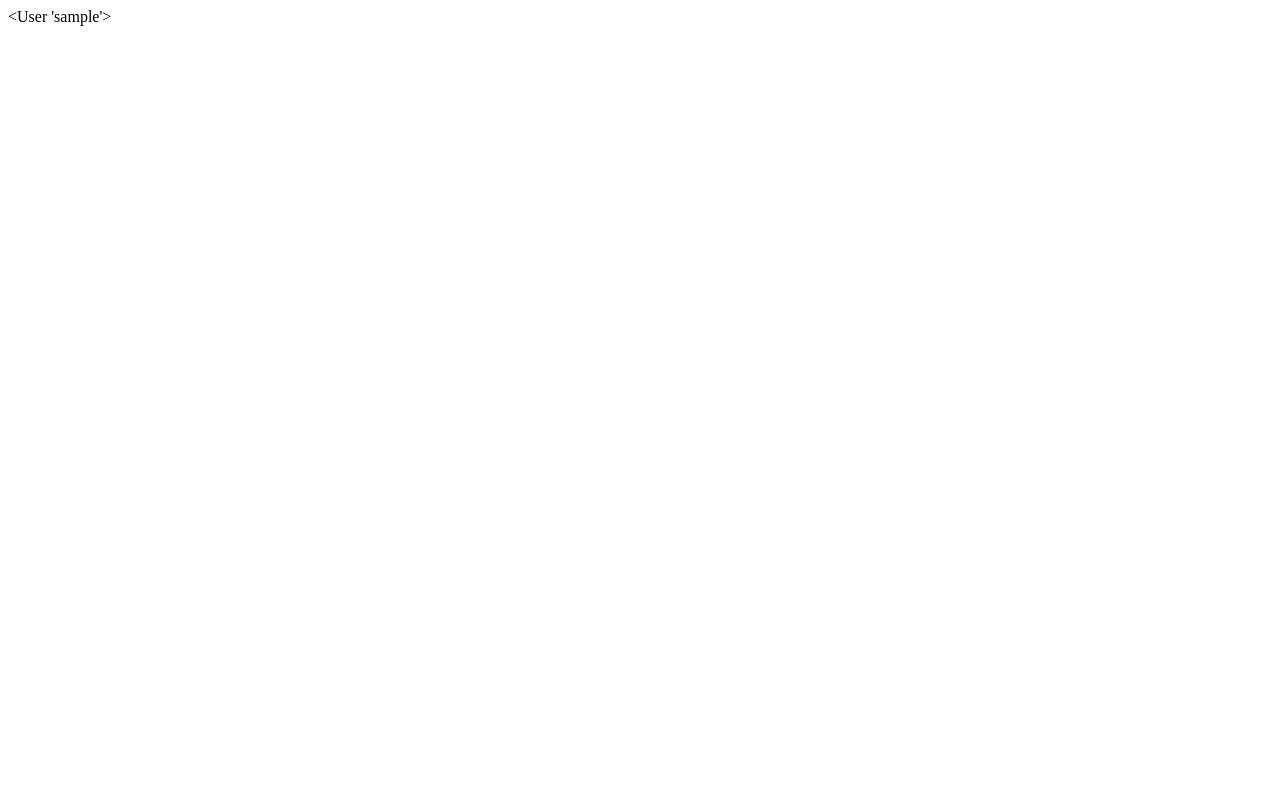
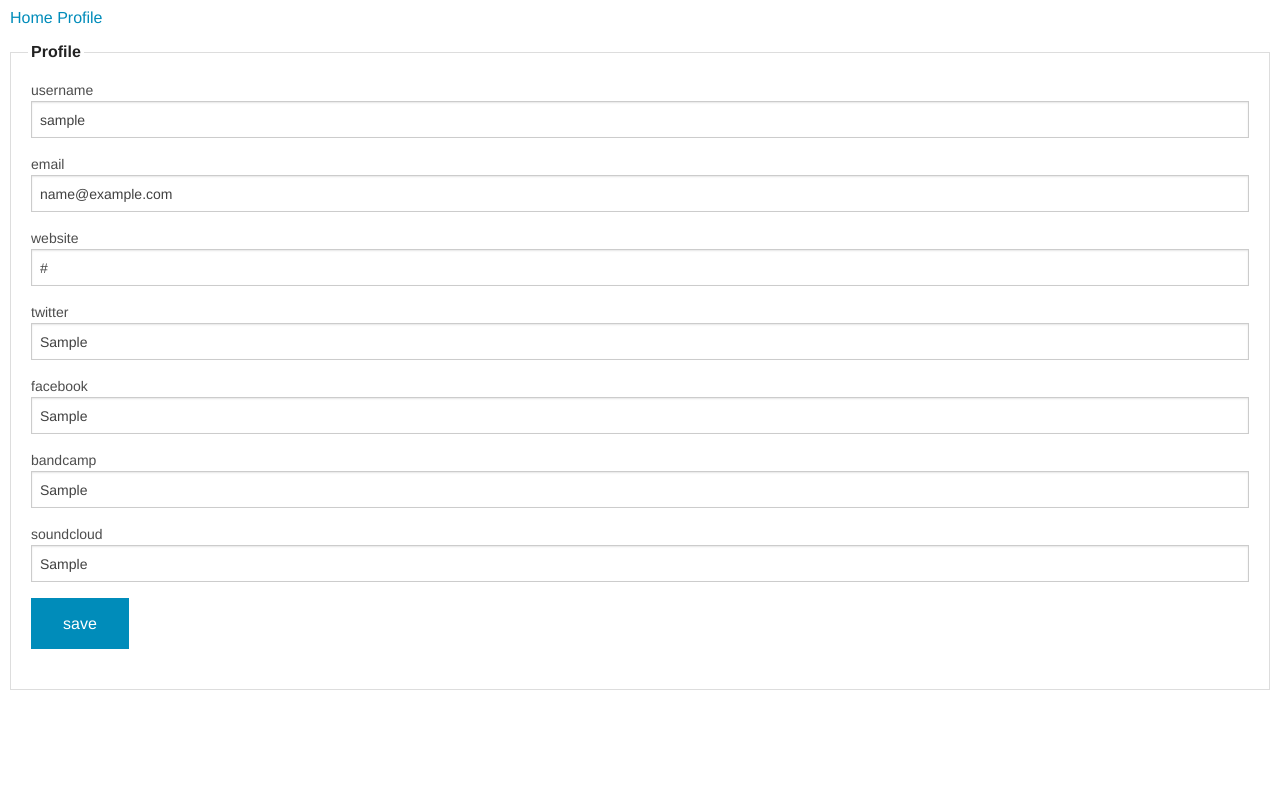
Before and after one commit to hecanjog/dronelife.org, a Flask app: a page that uses src/dronelife/templates/profile.html in a window 1280 px wide. Before the commit the page is almost empty. Run offline with Flask 2, Linux system fonts and the light colour scheme; tables that the repository leaves empty hold one stand-in row (values such as "Sample post"); some web fonts are replaced.

Commit message:
adding a bit of profile stuff

```diff
--- a/src/dronelife/controller.py
+++ b/src/dronelife/controller.py
@@ -30,6 +30,16 @@ class NewReplyForm(Form):
     post_id = HiddenField('post_id', validators=[DataRequired()])
     content = TextAreaField('content', validators=[DataRequired()])
 
+class ProfileForm(Form):
+    username = TextField('username', validators=[DataRequired()])
+    email = TextField('email', validators=[DataRequired()])
+    website = TextField('website', validators=[DataRequired()])
+    twitter = TextField('twitter', validators=[DataRequired()])
+    facebook = TextField('facebook', validators=[DataRequired()])
+    bandcamp = TextField('bandcamp', validators=[DataRequired()])
+    soundcloud = TextField('soundcloud', validators=[DataRequired()])
+
+
 @app.login_manager.user_loader
 def load_user(user_id):
     return User.query.filter_by(id=int(user_id)).first()
@@ -45,8 +55,13 @@ def thread(id, title):
 @app.route('/<username>')
 def profile(username):
     user = User.query.filter_by(username=username).first_or_404()
+    form = ProfileForm()
 
-    return render_template('profile.html', user=user)
+    return render_template('profile.html', user=user, form=form)
+
+@app.route('/profile')
+def profileRedirect():
+    return redirect('/'+current_user.username)
 
 @app.route('/')
 def index():
--- a/src/dronelife/templates/layout.html
+++ b/src/dronelife/templates/layout.html
@@ -10,5 +10,12 @@
     <link href="http://fonts.googleapis.com/css?family=Mate+SC" rel="stylesheet" type="text/css">
 </head>
 
-<body>{% block body %}{% endblock %}{% block js %}{% endblock %}</body>
+<body>
+{% block header %}
+<header>
+    <a href="/">Home</a>
+    <a href="/profile">Profile</a>
+</header>
+{% endblock %}
+{% block body %}{% endblock %}{% block js %}{% endblock %}</body>
 </html>
--- a/src/dronelife/templates/profile.html
+++ b/src/dronelife/templates/profile.html
@@ -1 +1,39 @@
-{{ user }}
+{% extends "layout.html" %}
+{% block body %}
+<form method="post" action="/profile">
+<fieldset>
+    <legend>Profile</legend>
+    {{ form.username.label }}
+    {{ form.username(value=user.username) }}
+
+    {{ form.email.label }}
+    {{ form.email(value=user.email) }}
+
+    {{ form.website.label }}
+    {{ form.website(value=user.website) }}
+
+    {{ form.twitter.label }}
+    {{ form.twitter(value=user.twitter) }}
+
+    {{ form.facebook.label }}
+    {{ form.facebook(value=user.facebook) }}
+
+    {{ form.bandcamp.label }}
+    {{ form.bandcamp(value=user.bandcamp) }}
+
+    {{ form.soundcloud.label }}
+    {{ form.soundcloud(value=user.soundcloud) }}
+
+    <button type="submit">save</button>
+</fieldset>
+</form>
+
+{% for topic in topics %}
+<h5>{{ topic.content }}</h5>
+<ul class="recent-threads">
+    {% for thread in topic.threads %}
+    <li><a href="/threads/{{ thread.id }}/{{ thread.title }}">{{ thread.title }}</a></li>
+    {% endfor %}
+</ul>
+{% endfor %}
+{% endblock %}
```
